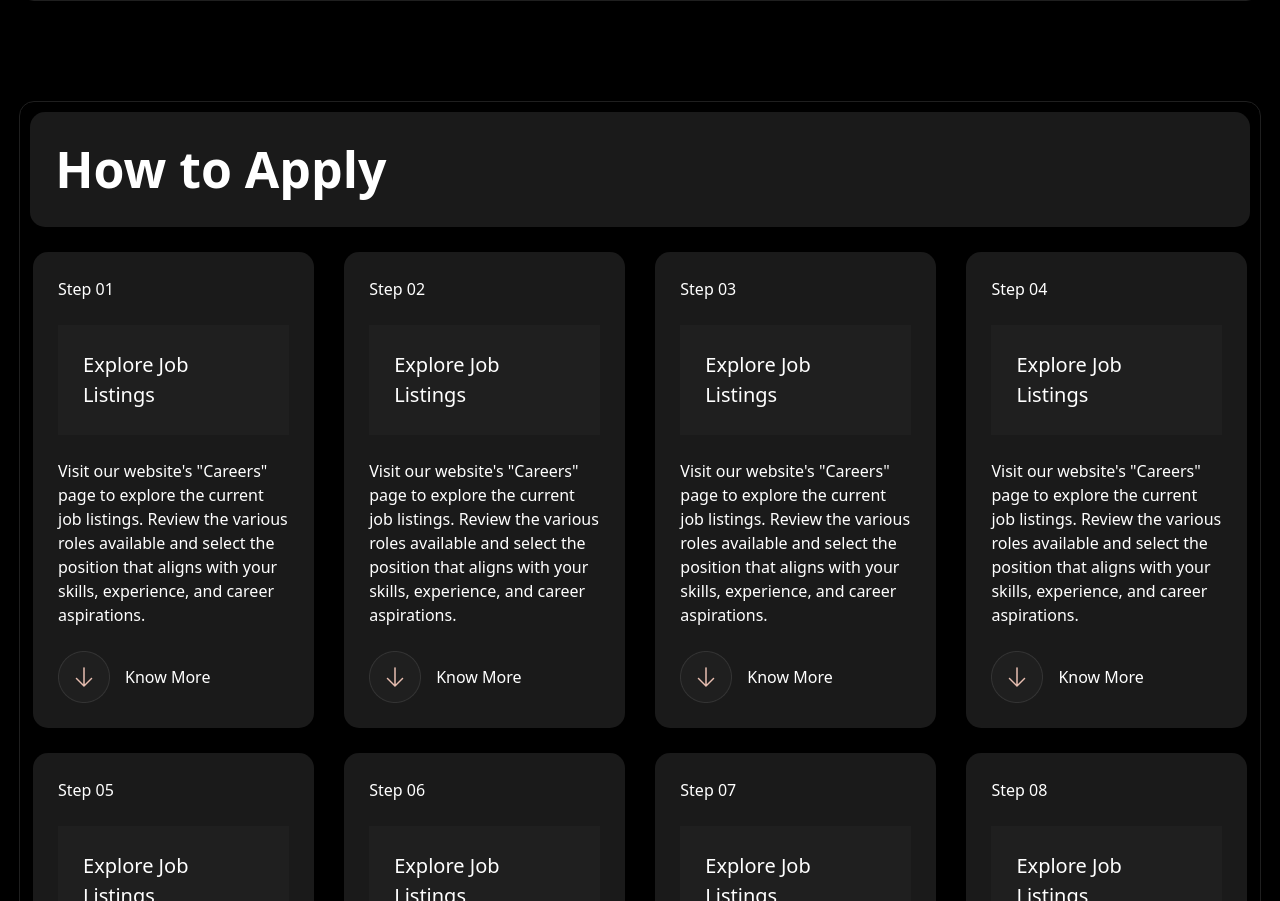
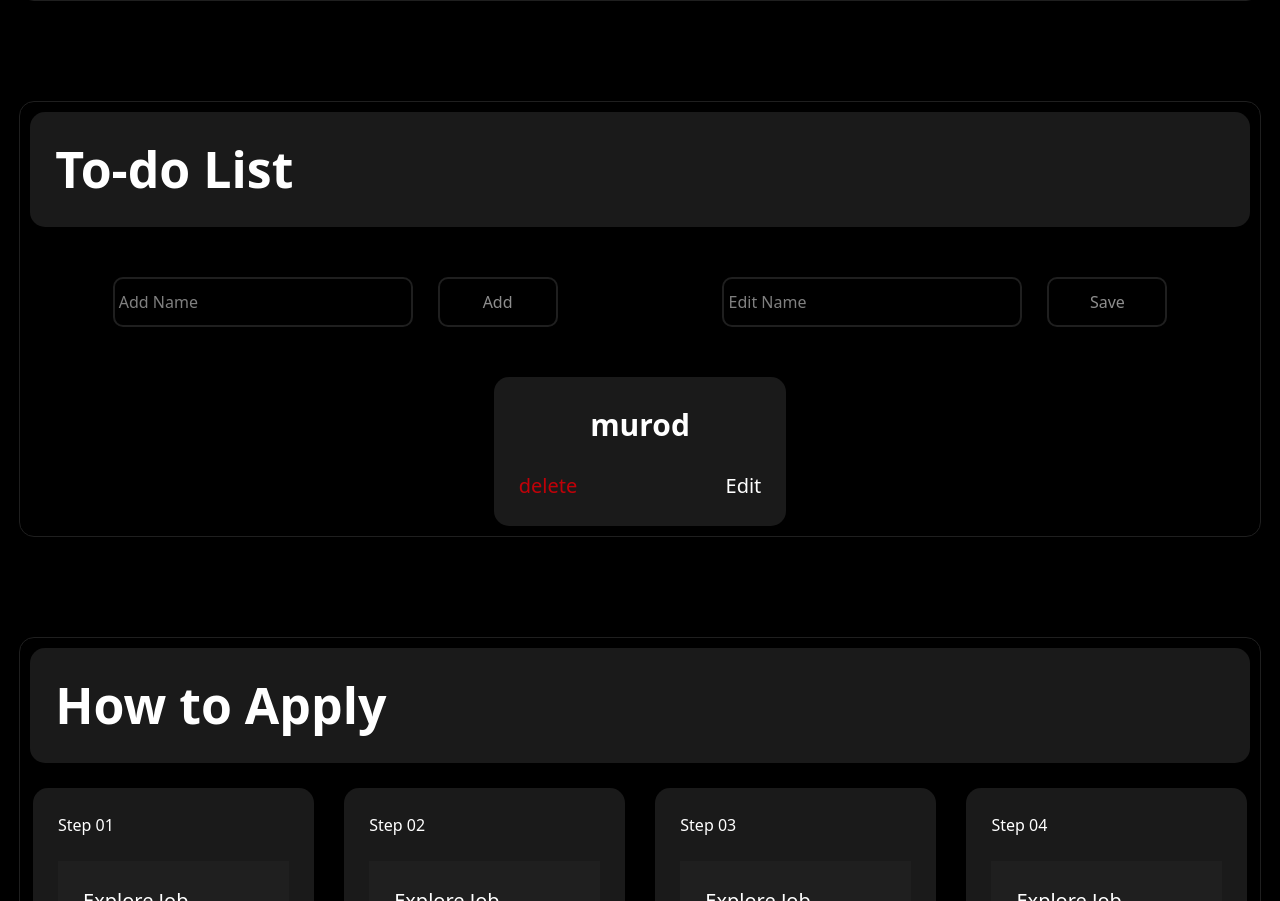
Before and after one commit to Murod-A/l3-hw, a React (Vite) app: page /careers in a window 1280 px wide. Shown: the part 2192-3093 px from the top of the page. Built offline with nearby package versions, Linux system fonts and the light colour scheme; data requests are answered from the project's data file.

Commit message:
finished

```diff
--- a/src/pages/careers/careers.jsx
+++ b/src/pages/careers/careers.jsx
@@ -1,4 +1,4 @@
-import React from 'react'
+import React, { useEffect, useState } from 'react'
 import "./career.css"
 import start from "./images/Button (2).png"
 import ins from "./images/Button (3).png"
@@ -9,8 +9,32 @@ import user1 from "./images/Image (45).png"
 import right from "./images/Button (6).png"
 import minus from "./images/Button (7).png"
 import plus from "./images/Button (8).png"
+import { useTodoStore } from '../../store/store_aliakbar'
 
 const Careers = () => {
+
+  let {users, get, addUser, deleteUser, editUser} = useTodoStore()
+
+  useEffect(() => {
+    get()
+  }, [])
+
+  let [addName, setAddName] = useState("")
+  function addNewUsers() {
+    let newUser = {
+      name: addName,
+    }
+    addUser(newUser)
+    setAddName("")
+  }
+
+  let [editName, setEditName] = useState("")
+  let [userX, setUserX] = useState(null)
+  function openEdit(el) {
+    setEditName(el.name)
+    setUserX(el)
+  }
+
   return (
 	 <div className='mt-[100px]'>
     <div className='flex justify-around items-center flex-wrap gap-[25px]'>
@@ -132,6 +156,39 @@ const Careers = () => {
           <br/><br/>
           <button className='w-[100%] h-[50px] text-black bg-[#CE7D63] rounded-[10px]'>Apply NoW</button>
         </div>
+      </div>
+    </div>
+
+    <div className='w-[97%] m-auto border p-[10px] rounded-[15px] border-[#1F1F1F] mt-[100px]'>
+      <h1 className='text-[30px] lg:text-[50px] bg-[#1A1A1A] rounded-[15px] px-[25px] py-[20px] w-[100%]'><b>To-do List</b></h1>
+
+      <div className='mt-[50px] flex items-center justify-around'>
+        <div className='flex items-center gap-[25px]'>
+          <input type="text" value={addName} onChange={(e) => setAddName(e.target.value)} className='border-[2px] border-[#1F1F1F] h-[50px] w-[300px] rounded-[10px]' placeholder=' Add Name'/>
+
+          <button onClick={() => addNewUsers()} className='border-[2px] h-[50px] w-[120px] rounded-[10px] border-[#1F1F1F] text-[#8e8e8e]'>Add</button>
+        </div>
+
+        <div className='flex items-center gap-[25px]'>
+          <input type="text" value={editName} onChange={(e) => setEditName(e.target.value)} className='border-[2px] border-[#1F1F1F] h-[50px] w-[300px] rounded-[10px]' placeholder=' Edit Name'/>
+
+          <button className='border-[2px] h-[50px] w-[120px] rounded-[10px] border-[#1F1F1F] text-[#8e8e8e]' onClick={() => editUser(userX, editName)}>Save</button>
+        </div>
+      </div>
+
+      <div className='mt-[50px] flex justify-around items-center flex-wrap gap-[25px]'>
+        {users.map((el) => {
+          return (
+            <div className='lg:w-[24%] bg-[#1A1A1A] p-[25px] rounded-[15px] text-center' key={el.id}>
+              <h1 className='text-[30px]'><b>{el.name}</b></h1>
+              <br/>
+              <div className='flex justify-between items-center'>
+                <button onClick={() => deleteUser(el.id)} className='text-red-700 text-[20px]'>delete</button>
+                <button className='text-[20px]' onClick={() => openEdit(el)}>Edit</button>
+              </div>
+            </div>
+          )
+        })}
       </div>
     </div>
 
--- a/src/store/store_aliakbar.jsx
+++ b/src/store/store_aliakbar.jsx
@@ -1 +1,57 @@
-import {creaete} from 'zustand'
+import { create } from 'zustand'
+
+let API = "http://localhost:3000/data"
+
+export let useTodoStore = create((set) => ({
+  users: [],
+  get: async() => {
+    try {
+      let respnose = await fetch(API)
+      let data = await respnose.json()
+      set(() => ({users: data}))
+    } catch (error) {
+      console.error(error);
+    }
+  },
+  deleteUser:async(id) => {
+    try {
+      await fetch(`${API}/${id}`, {method: "DELETE"})
+      set((state) => ({users:state.users.filter((e) => e.id != id)}))
+    } catch (error) {
+      console.error(error);
+    }
+  },
+  addUser:async(newUser) => {
+    try {
+      await fetch(API, {
+        method: "POST",
+        headers: {"Content-type": "application/json"},
+        body: JSON.stringify(newUser)
+      })
+      set((state) => ({users:[...state.users, newUser]}))
+    } catch (error) {
+      console.error(error);
+    }
+  },
+
+  editUser:async(user, editName) => {
+    try {
+      await fetch(`${API}/${user.id}`, {
+        method: "PUT",
+        headers: {"Content-type": "application/json"},
+        body: JSON.stringify({...user, name: editName})
+      })
+      set((state) => ({users:state.users.map((e) => {
+        if(e.id == user.id){
+          return {
+            ...user,
+            name: editName
+          }
+        }
+        return e
+      })}))
+    } catch (error) {
+      console.error(error);
+    }
+  },
+}))
```
